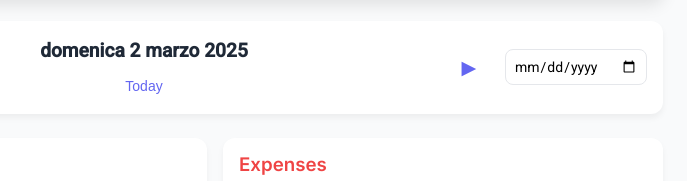
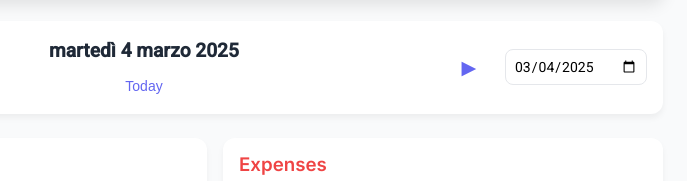
Before and after one commit to bwromero/Expense-Tracker-Website, a website: page expense-tracking.html in a window 1280 px wide. Shown: the part 212-393 px from the top of the page, 425-1112 px from the left. Drawn offline with Linux system fonts and the light colour scheme.

Commit message:
Init date display functionality

```diff
--- a/assets/js/script.js
+++ b/assets/js/script.js
@@ -1,5 +1,28 @@
 document.addEventListener('DOMContentLoaded', function() {
     const dropdowns = document.querySelectorAll('.exp-tracker-category-manager-dropdown');
+    const prevButton = document.querySelector('.exp-tracker-day-selector-nav-button:first-of-type');
+    const nextButton = document.querySelector('.exp-tracker-day-selector-nav-button:last-of-type');
+    const dateInput = document.querySelector('#day-selector-date-input');
+    const dateDisplay = document.querySelector('#day-selector-date-display');
+
+    dateInput.setAttribute('value', new Date().toISOString().split('T')[0]);
+    dateDisplay.textContent = formatDateInItalian(dateInput.value);
+
+    dateInput.addEventListener('change', function() {
+        dateDisplay.textContent = formatDateInItalian(this.value);
+    });
+
+    // Previous button click handler
+    prevButton.addEventListener('click', function() {
+        console.log('Previous day button clicked');
+        // We go back 1 day from the current date in the dateInput and update the dateDisplay
+    });
+
+    // Next button click handler
+    nextButton.addEventListener('click', function() {
+        console.log('Next day button clicked');
+        // Add your logic for going to next day here
+    });
 
     dropdowns.forEach(dropdown => {
         dropdown.addEventListener('click', function() {
@@ -18,3 +41,16 @@ document.addEventListener('DOMContentLoaded', function() {
         });
     });
 });
+
+function formatDateInItalian(dateString) {
+    const date = new Date(dateString);
+    const weekdays = ['domenica', 'lunedì', 'martedì', 'mercoledì', 'giovedì', 'venerdì', 'sabato'];
+    const months = ['gennaio', 'febbraio', 'marzo', 'aprile', 'maggio', 'giugno', 'luglio', 'agosto', 'settembre', 'ottobre', 'novembre', 'dicembre'];
+
+    const dayOfWeek = weekdays[date.getDay()];
+    const dayOfMonth = date.getDate();
+    const month = months[date.getMonth()];
+    const year = date.getFullYear();
+
+    return `${dayOfWeek} ${dayOfMonth} ${month} ${year}`;
+}
--- a/expense-tracking.html
+++ b/expense-tracking.html
@@ -20,15 +20,15 @@
         </div>
 
         <div class="exp-tracker-day-selector white-container">
-            <div class="exp-tracker-day-selector-container">
+            <div class="exp-tracker-day-selector-container" id="day-selector-container">
                 <button class="exp-tracker-day-selector-nav-button">◀</button>
                 <div class="exp-tracker-day-selector-date-display">
-                    <p>domenica 2 marzo 2025</p>
+                    <p id="day-selector-date-display">domenica 2 marzo 2025</p>
                     <button>Today</button>
                 </div>
                 <button class="exp-tracker-day-selector-nav-button">▶</button>
             </div>
-            <input class="exp-tracker-day-selector-date-input" type="date">
+            <input class="exp-tracker-day-selector-date-input" type="date" id="day-selector-date-input">
         </div>
 
         <div class="exp-tracker-daily-summary ">
```
